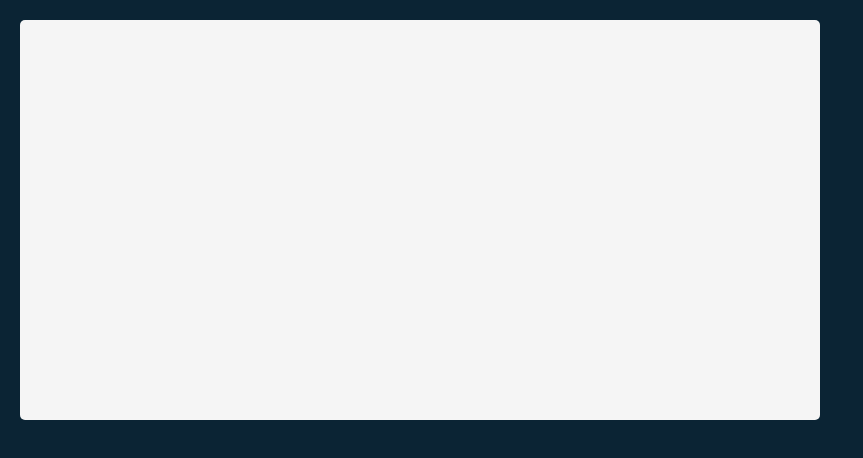
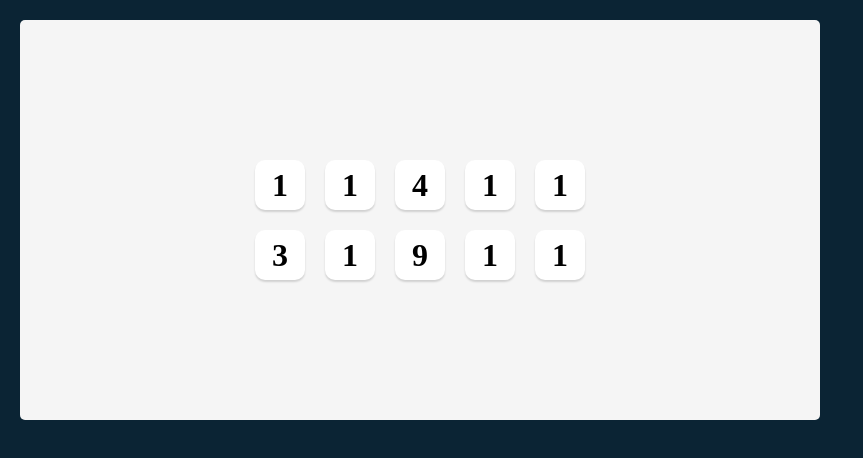
Before and after one commit to KoliosMarios/Tenzies-App, a JavaScript app in the folder tenzies-app/: page / in a window 1280 px wide. Shown: the top 458 px of the page, without its empty margins (0-863 px from the left). Built offline with nearby package versions, Linux system fonts and the light colour scheme; the HTML template or start-up script is replaced by a standard one.

Commit message:
giving style to dice

```diff
--- a/tenzies-app/src/App.js
+++ b/tenzies-app/src/App.js
@@ -1,6 +1,21 @@
+import Die from "./Die";
+
 function App() {
   return (
-    <div className="main"></div>
+    <div className="main">
+      <div className="dice-container">
+        <Die value="1" />
+        <Die value="1" />
+        <Die value="4" />
+        <Die value="1" />
+        <Die value="1" />
+        <Die value="3" />
+        <Die value="1" />
+        <Die value="9" />
+        <Die value="1" />
+        <Die value="1" />
+      </div>
+    </div>
   );
 }
 
--- /dev/null
+++ b/tenzies-app/src/Die.js
@@ -0,0 +1,9 @@
+function Die(props){
+    return (
+        <div className="die-face">
+            <h2 className="die-num">{props.value}</h2>
+        </div>
+    )
+}
+
+export default Die
--- a/tenzies-app/src/index.css
+++ b/tenzies-app/src/index.css
@@ -13,4 +13,31 @@
   height: 400px;
   max-width: 800px;
   border-radius: 5px;
+  padding: 20px;
+  display: flex;
+  flex-direction: column;
+  justify-content: center;
+  align-items: center;
 }
+
+.dice-container {
+  display: grid;
+  grid-template: auto auto / repeat(5, 1fr);
+  gap: 20px;
+}
+
+.die-face {
+  height: 50px;
+  width: 50px;
+  box-shadow: 0px 2px 2px rgba(0, 0, 0, 0.15);
+  border-radius: 10px;
+  display: flex;
+  justify-content: center;
+  align-items: center;
+  cursor: pointer;
+  background-color: white;
+}
+
+.die-num {
+  font-size: 2rem;
+}
```
